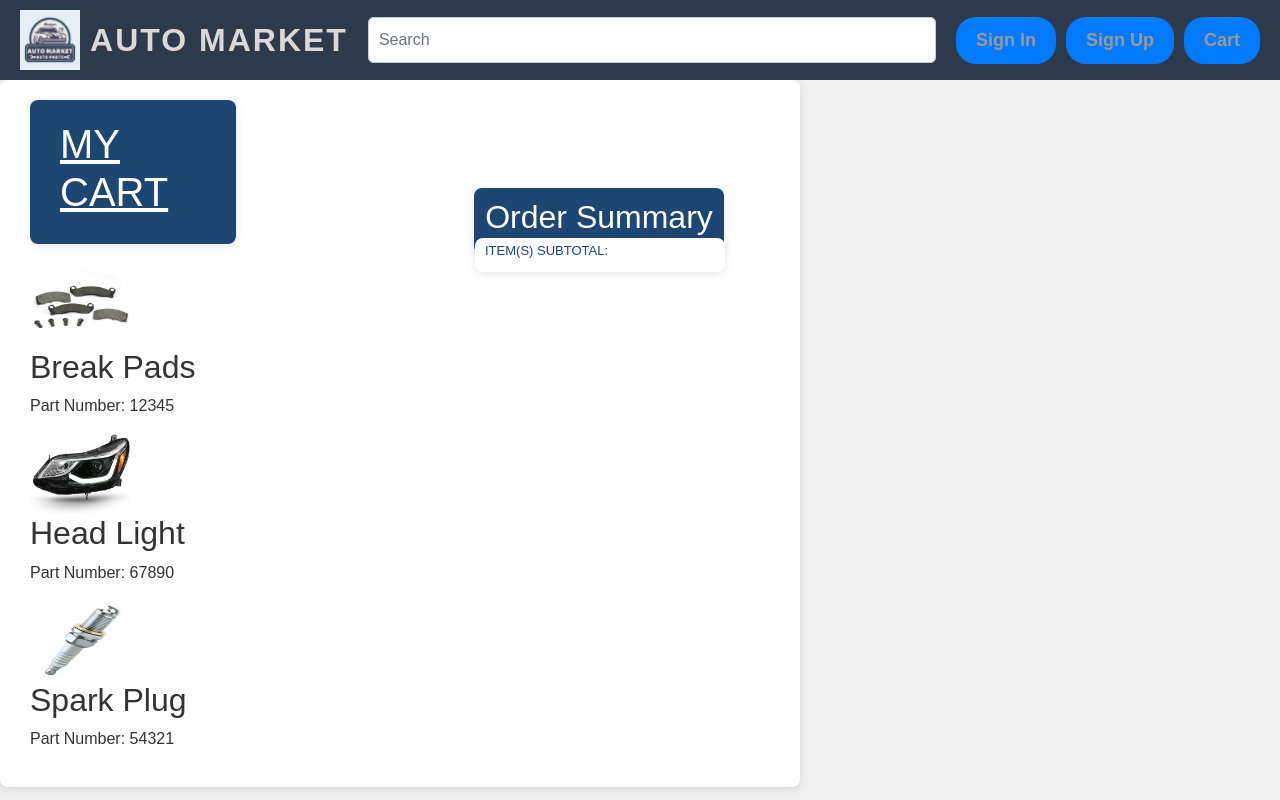
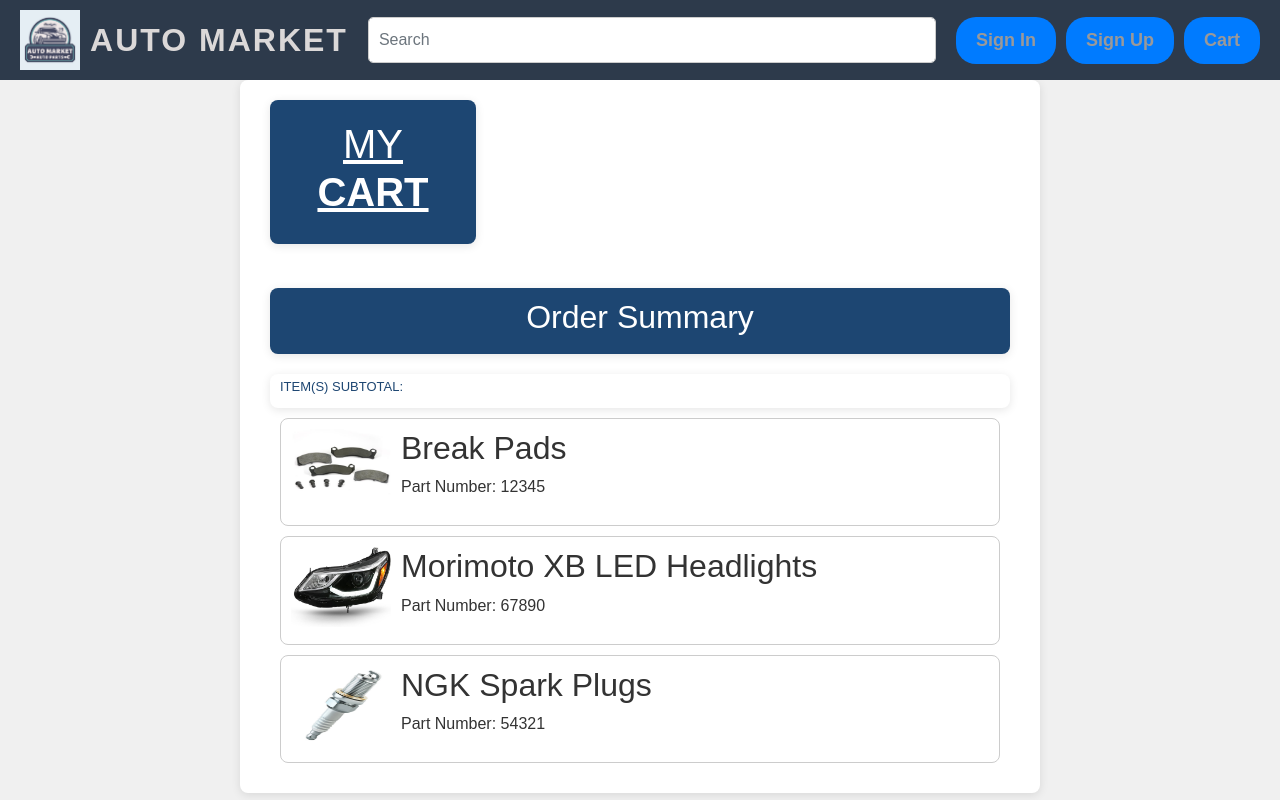
Before and after one commit to WSU-4110/AutoMarket, a React (Create React App) app in the folder firebase-react-app/: page /cart in a window 1280 px wide. Built offline with nearby package versions, Linux system fonts and the light colour scheme; no server answers; a small style sheet from the web is missing; the HTML template or start-up script is replaced by a standard one.

Commit message:
reorganized cart page

```diff
--- a/firebase-react-app/src/pages/CartPage.css
+++ b/firebase-react-app/src/pages/CartPage.css
@@ -1,60 +1,77 @@
+.MyCart-container h1 span {
+  font-weight: bold;
+}
+
 .shoppingcart-container {
-  float: left;
   background-color: white;
   padding: 20px 30px;
   border-radius: 8px;
   box-shadow: 0 2px 10px rgba(0, 0, 0, 0.1);
   width: 800px;
+  margin: auto; /* Center the container */
 }
-.MyCart-container{ /*title textbox specs */
+
+.MyCart-container {
   background-color: #1d4672;
   padding: 20px 30px;
   border-radius: 8px;
   box-shadow: 0 2px 10px rgba(0, 0, 0, 0.1);
   width: 206px;
+  margin-bottom: 20px;
+  text-align: center;
 }
-.MyCart-container h1 {  /*title specs */
-color:white;
+
+.MyCart-container h1 {
+  color: white;
   text-decoration: underline;
 }
-/*Product specifications
-.product-details{
 
+.product-container {
+  /* Remove the display and flex-wrap properties */
 }
-*/
 
-.product-image {/*Image Specifications*/
-  font-style: italic;
+.product {
+  display: flex;
+  margin: 10px;
+  padding: 10px;
+  border: 1px solid #ccc;
+  border-radius: 8px;
 }
-.order-summary-container h2 { /*order title specs */
+
+.product-image {
+  margin-right: 10px; /* Add margin to separate image and text */
+}
+.product-details {
+  flex-grow: 2;
+  margin-right: 20px;
+}
+
+.order-summary-container h2 {
   color: white;
   text-align: center;
 }
-.order-summary-container { /*order textbox specs */
-position: relative; /* Use relative positioning */
-float: right;
+
+.order-summary-container {
   background-color: #1d4672;
   padding: 10px 5px;
   border-radius: 8px;
   box-shadow: 0px 2px 10px rgba(0, 0, 0, 0.1);
-width: 250px;
-left: -46px;
-top: -80px; /* Adjust the negative value to move it up */
+  width: 100%;
+  text-align: center;
 }
-.order-total-container h2{
+
+.order-total-container h2 {
   color: #1d4672;
   text-align: left;
   font-size: small;
   text-transform: uppercase;
 }
-.order-total-container{
-position: relative; /* Use relative positioning */
-float: right;
+
+.order-total-container {
   background-color: white;
   padding: 5px 10px;
   border-radius: 8px;
   box-shadow: 0px 2px 10px rgba(0, 0, 0, 0.1);
-width: 250px;
-top: -30px; /* Adjust the negative value to move it up */
-right: -205px;
+  width: 100%;
+  margin-top: 20px;
 }
--- a/firebase-react-app/src/pages/CartPage.js
+++ b/firebase-react-app/src/pages/CartPage.js
@@ -1,35 +1,37 @@
-import Header from "./../Header";
-import React, { useState } from 'react';
+import React from 'react';
+import Header from './../Header';
 import './CartPage.css';
-import homeBreakPadsImage from "../images/homeBreakPadsImage.jpg"
-import homeHeadlightImage from "../images/homeHeadlightImage.jpg"
-import homeSparkImage from "../images/homeSparkImage.jpg"
+import homeBreakPadsImage from '../images/homeBreakPadsImage.jpg';
+import homeHeadlightImage from '../images/homeHeadlightImage.jpg';
+import homeSparkImage from '../images/homeSparkImage.jpg';
+
 function CartPage() {
-
   return (
     <>
-    <Header/>
+      <Header />
       <div className="shoppingcart-container">
-    <div className='MyCart-container'>
-     <h1 title="cart-title">MY CART</h1>
+        <div className="MyCart-container">
+        <h1 title="cart-title">MY <span>CART</span></h1>
         </div>
 
-    <br></br>
+        <br />
 
         <div className="product-container">
-
-    <div className='order-summary-container'>
-      <h2 title='order-title'>Order Summary</h2>
+          <div className="order-summary-container">
+            <h2 title="order-title">Order Summary</h2>
           </div>
-    <div className='order-total-container'>
-      <h2 title='subtotal-title'>Item(s) Subtotal:</h2>
+          <div className="order-total-container">
+            <h2 title="subtotal-title">Item(s) Subtotal:</h2>
           </div>
 
           <div className="product">
             <div className="product-image">
-        <img src={homeBreakPadsImage} alt="Break Pads"
+              <img
+                src={homeBreakPadsImage}
+                alt="Break Pads"
                 width="100px"
-        height="80px" />
+                height="80px"
+              />
             </div>
             <div className="product-details">
               <h2>Break Pads</h2>
@@ -39,24 +41,30 @@ function CartPage() {
 
           <div className="product">
             <div className="product-image">
-        <img src={homeHeadlightImage} alt="Head Light"
+              <img
+                src={homeHeadlightImage}
+                alt="Head Light"
                 width="100px"
-        height="80px" />
+                height="80px"
+              />
             </div>
             <div className="product-details">
-        <h2>Head Light</h2>
+              <h2>Morimoto XB LED Headlights</h2>
               <p>Part Number: 67890</p>
             </div>
           </div>
 
           <div className="product">
             <div className="product-image">
-        <img src={homeSparkImage} alt="Spark Plug"
+              <img
+                src={homeSparkImage}
+                alt="Spark Plug"
                 width="100px"
-        height="80px" />
+                height="80px"
+              />
             </div>
             <div className="product-details">
-        <h2>Spark Plug</h2>
+              <h2>NGK Spark Plugs</h2>
               <p>Part Number: 54321</p>
             </div>
           </div>
```
Lines whose indentation alone changed are shown as unchanged.
